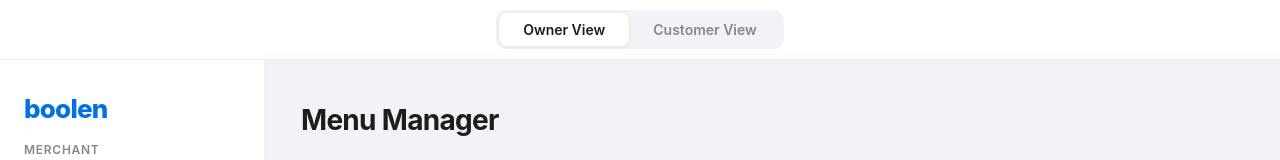
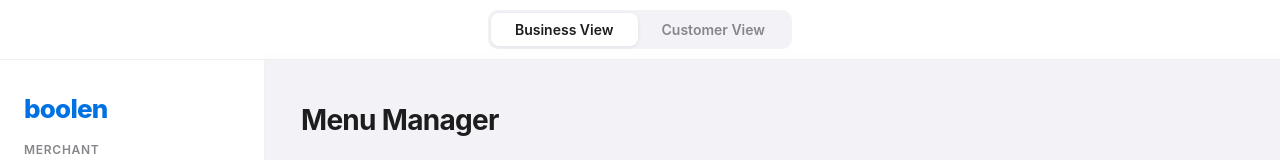
Before and after one commit to hchaloyan/SacHacks2026, a React (Create React App) app in the folder client/: page / in a window 1280 px wide. Shown: the top 160 px of the page. Built offline with nearby package versions, Linux system fonts and the light colour scheme; no server answers.

Commit message:
Updated "owner" folder to "business"

```diff
--- a/client/src/App.js
+++ b/client/src/App.js
@@ -1,11 +1,11 @@
 import React, { useState } from "react";
 import T from "./theme";
 import Sidebar from "./components/Sidebar";
-import Dashboard from "./pages/owner/Dashboard";
-import Orders from "./pages/owner/Orders";
-import MenuManager from "./pages/owner/MenuManager";
-import BusinessHours from "./pages/owner/BusinessHours";
-import Financials from "./pages/owner/Financials";
+import Dashboard from "./pages/business/Dashboard";
+import Orders from "./pages/business/Orders";
+import MenuManager from "./pages/business/MenuManager";
+import BusinessHours from "./pages/business/BusinessHours";
+import Financials from "./pages/business/Financials";
 import CustomerView from "./pages/customer/CustomerView";
 
 const viewLabels = {
@@ -66,7 +66,7 @@ export default function App() {
                 boxShadow: mode === m ? "0 1px 4px rgba(0,0,0,0.08)" : "none",
                 transition: "all 0.2s",
               }}
-            >{m === "owner" ? "Owner View" : "Customer View"}</button>
+            >{m === "owner" ? "Business View" : "Customer View"}</button>
           ))}
         </div>
       </div>
```
Also changed, not shown: client/src/pages/business/BusinessHours.js (renamed from client/src/pages/owner/BusinessHours.js), client/src/pages/business/Dashboard.js (renamed from client/src/pages/owner/Dashboard.js), client/src/pages/business/Financials.js (renamed from client/src/pages/owner/Financials.js), client/src/pages/business/MenuManager.js (renamed from client/src/pages/owner/MenuManager.js), client/src/pages/business/Orders.js (renamed from client/src/pages/owner/Orders.js), client/src/pages/business/setupProxy.js (renamed from client/src/pages/owner/setupProxy.js).
